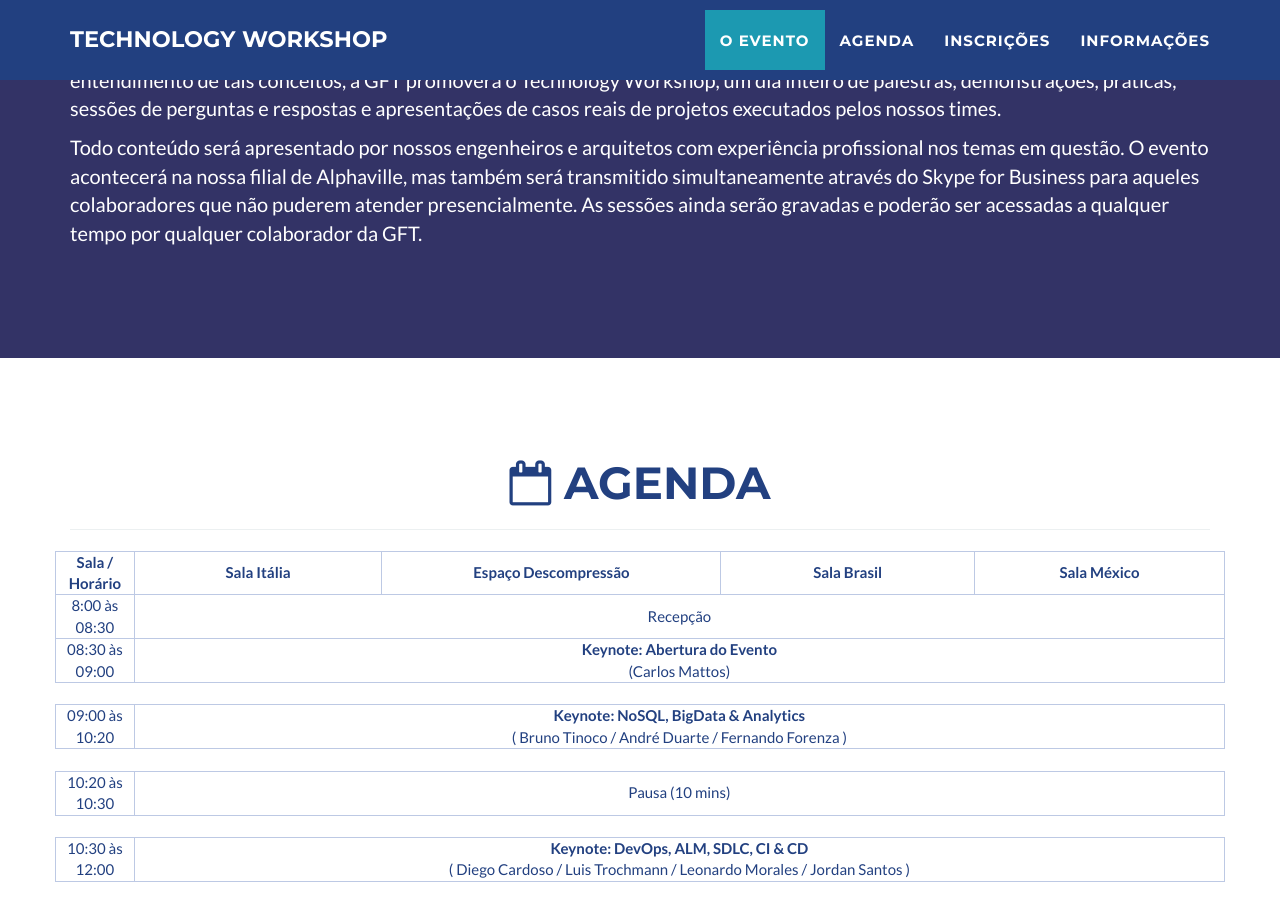
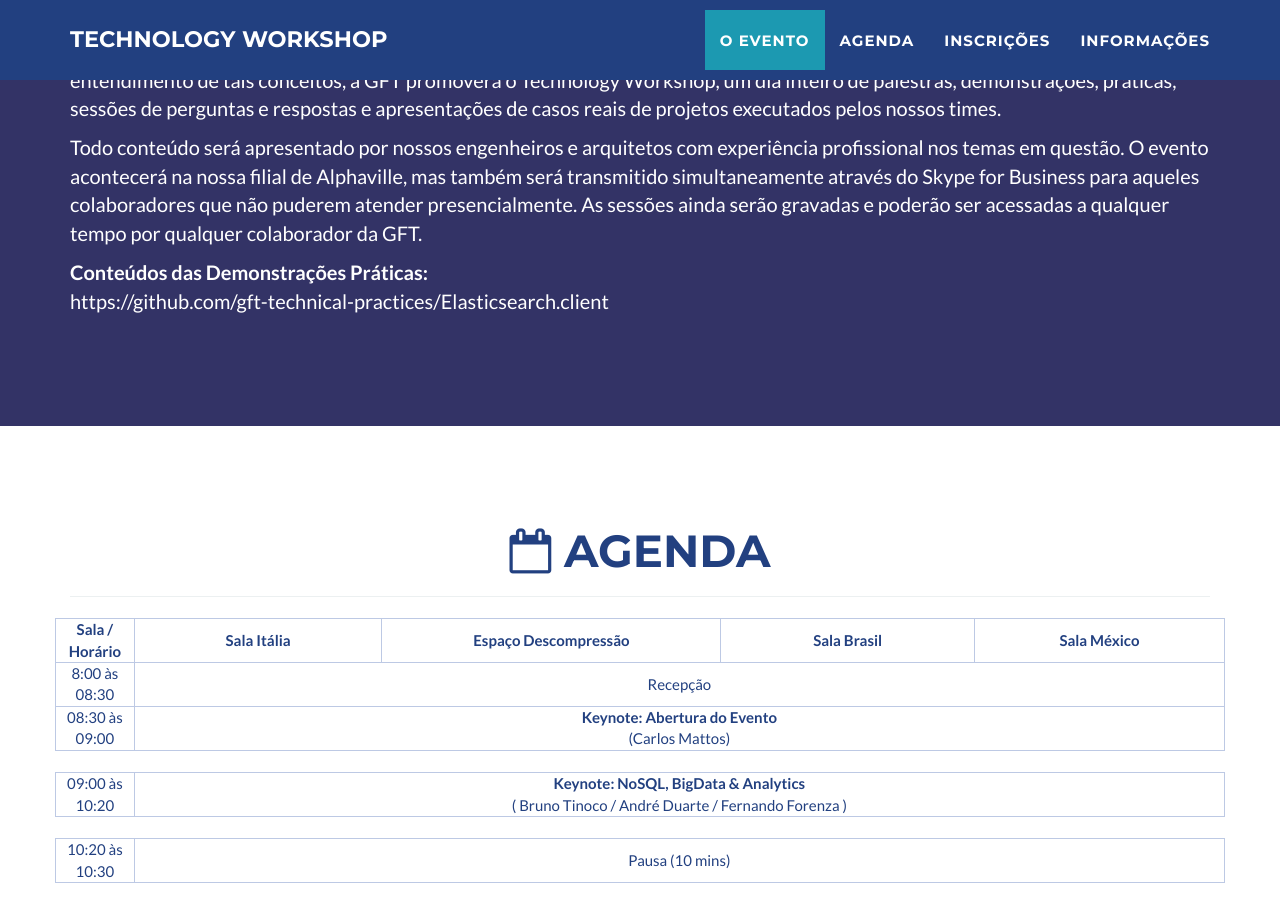
Before and after one commit to gft-technical-practices/2017-workshop-dev-bigdata, a Jekyll site: the page built from index.html, in a window 1280 px wide and 900 px high, scrolled down 984 px. Built offline with Jekyll 4.4.1, drawn with Linux system fonts in a browser that asks for light colours.

Commit message:
Update evento.html

```diff
--- a/_includes/evento.html
+++ b/_includes/evento.html
@@ -18,6 +18,11 @@
                         Todo conteúdo será apresentado por nossos engenheiros e arquitetos com experiência profissional nos temas em questão.
                         O evento acontecerá na nossa filial de Alphaville, mas também será transmitido simultaneamente através do Skype for Business para aqueles colaboradores que não puderem atender presencialmente. As sessões ainda serão gravadas e poderão ser acessadas a qualquer tempo por qualquer colaborador da GFT.
                     </p>
+                    <p>
+                        <b>Conteúdos das Demonstrações Práticas:</b>
+                        <br/>
+                        https://github.com/gft-technical-practices/Elasticsearch.client
+                    </p>
                 </div>
             </div>
         </div>
```
